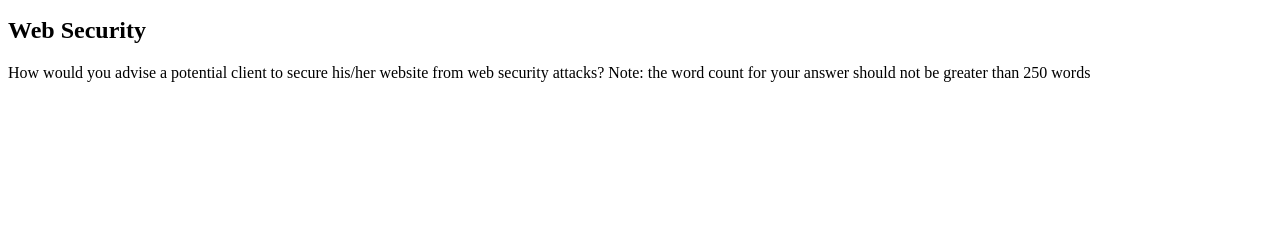
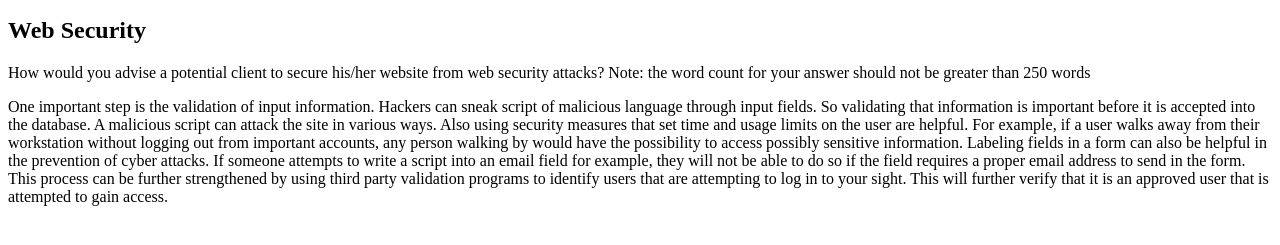
Before and after one commit to Noroff-FEU-Assignments/cross-course-project-kJAHsin, a plain HTML site: page html/index.html in a window 1280 px wide. Shown: the part 101-346 px from the top of the page. Drawn offline with Linux system fonts and the light colour scheme.

Commit message:
Update index.html

```diff
--- a/html/index.html
+++ b/html/index.html
@@ -8,6 +8,6 @@
     <p>Welcome to my first website.</p>
     <h2>Web Security</h2>
     <p id="web-security-question">How would you advise a potential client to secure his/her website from web security attacks? Note: the word count for your answer should not be greater than 250 words</p>
-    <p id="web-security-answer"></p>
+    <p id="web-security-answer">One important step is the validation of input information.  Hackers can sneak script of malicious language through input fields.  So validating that information is important before it is accepted into the database.  A malicious script can attack the site in various ways. Also using security measures that set time and usage limits on the user are helpful.  For example, if a user walks away from their workstation without logging out from important accounts, any person walking by would have the possibility to access possibly sensitive information. Labeling fields in a form can also be helpful in the prevention of cyber attacks.  If someone attempts to write a script into an email field for example, they will not be able to do so if the field requires a proper email address to send in the form.  This process can be further strengthened by using third party validation programs to identify users that are attempting to log in to your sight.  This will further verify that it is an approved user that is attempted to gain access.</p>
   </body>
 </html>
```
